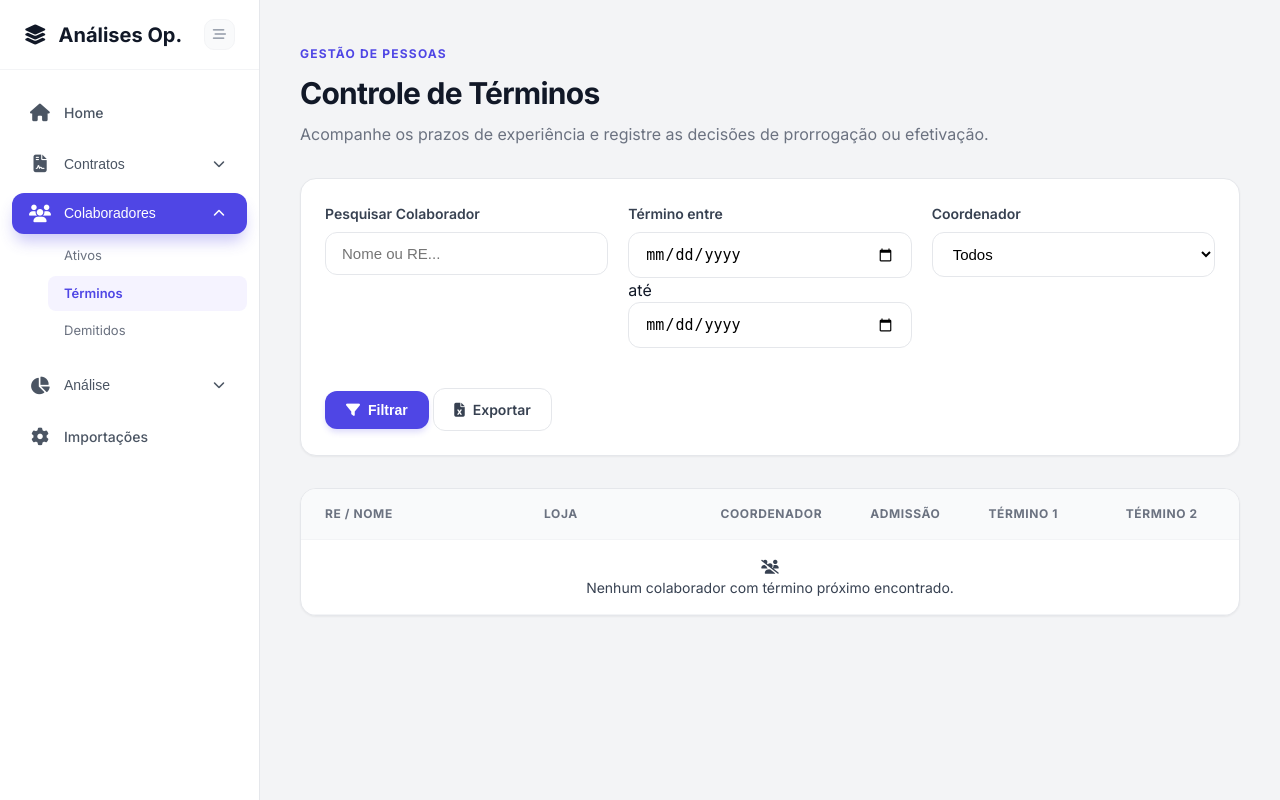
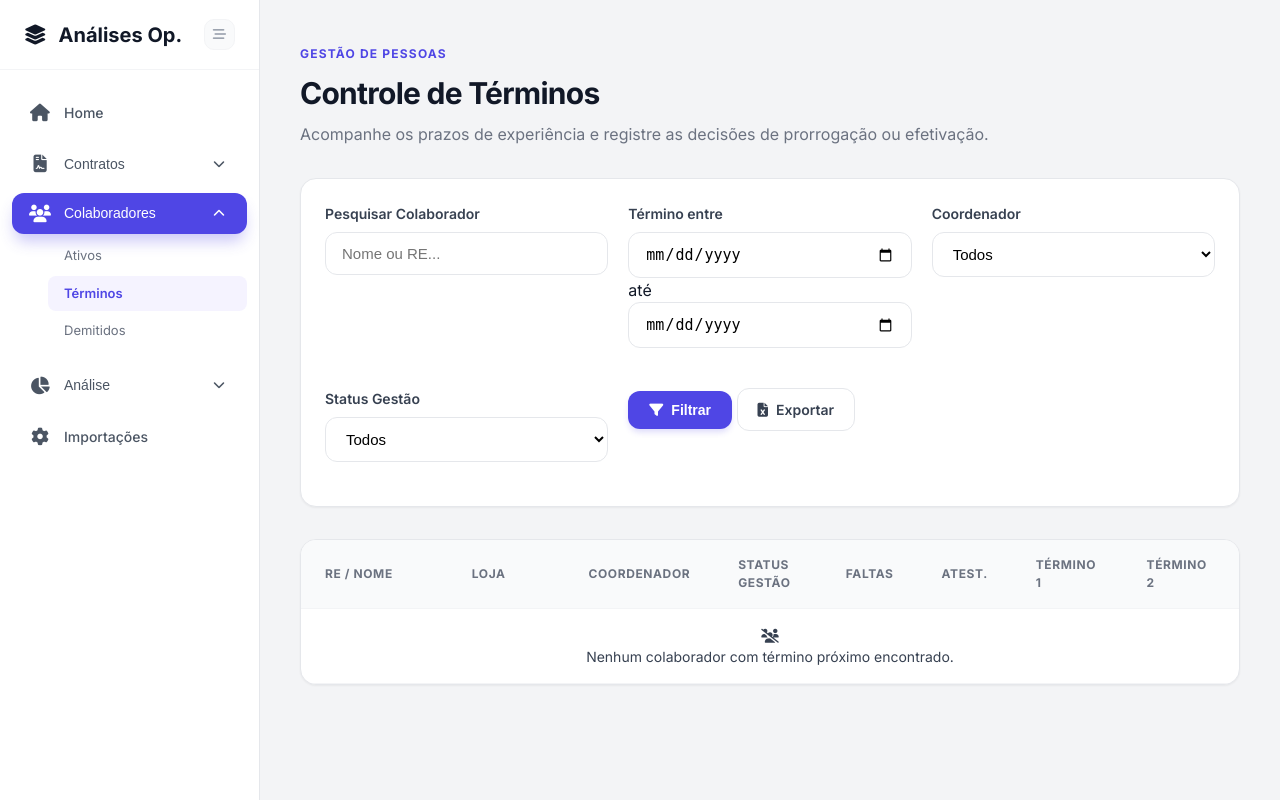
Before and after one commit to guisatoru/analises-operacionais, a Django app: page /colaboradores/terminos/ in a window 1280 px wide. Run offline with Django 5.2, Linux system fonts and the light colour scheme; data that the repository does not hold is empty.

Commit message:
feat: adiciona status gestao e dados geovictoria na tabela de terminos e exportacao

```diff
--- a/colaboradores/static/colaboradores/js/terminos_modal.js
+++ b/colaboradores/static/colaboradores/js/terminos_modal.js
@@ -45,8 +45,8 @@ document.addEventListener('DOMContentLoaded', function() {
             // Preenche histórico
             renderHistorico(data.history);
 
-            // Busca dados da GeoVictoria
-            fetchGeoVictoria(id);
+            // Preenche dados da GeoVictoria (já carregados na view)
+            fillGeoVictoria(data.faltas, data.atestados);
 
             // Abre o modal
             modal.classList.add('active');
@@ -54,36 +54,21 @@ document.addEventListener('DOMContentLoaded', function() {
         });
     });
 
-    // Função para buscar dados da GeoVictoria via AJAX
-    function fetchGeoVictoria(colaboradorId) {
+    // Função para preencher dados da GeoVictoria
+    function fillGeoVictoria(faltas, atestados) {
         const loading = document.getElementById('geoLoading');
         const dataDiv = document.getElementById('geoData');
         const errorDiv = document.getElementById('geoError');
         const faltasSpan = document.getElementById('geoFaltas');
         const atestadosSpan = document.getElementById('geoAtestados');
 
-        // Reset state
-        loading.classList.remove('hidden');
-        dataDiv.classList.add('hidden');
+        loading.classList.add('hidden');
         errorDiv.classList.add('hidden');
 
-        fetch(`/colaboradores/geovictoria/resumo/${colaboradorId}/`)
-            .then(response => {
-                if (!response.ok) return response.json().then(err => { throw err; });
-                return response.json();
-            })
-            .then(data => {
-                faltasSpan.textContent = data.faltas;
-                atestadosSpan.textContent = data.atestados;
+        faltasSpan.textContent = faltas;
+        atestadosSpan.textContent = atestados;
 
-                loading.classList.add('hidden');
-                dataDiv.classList.remove('hidden');
-            })
-            .catch(err => {
-                loading.classList.add('hidden');
-                errorDiv.textContent = err.error || 'Erro ao consultar GeoVictoria.';
-                errorDiv.classList.remove('hidden');
-            });
+        dataDiv.classList.remove('hidden');
     }
 
     // Função para renderizar as opções de rádio conforme a etapa
--- a/colaboradores/templates/colaboradores/terminos_list.html
+++ b/colaboradores/templates/colaboradores/terminos_list.html
@@ -42,14 +42,23 @@
                 {% endfor %}
             </select>
         </div>
+        <div class="form-group">
+            <label>Status Gestão</label>
+            <select name="status_gestao" class="form-control">
+                <option value="">Todos</option>
+                {% for opcao in status_gestao_opcoes %}
+                    <option value="{{ opcao }}" {% if status_gestao_query == opcao %}selected{% endif %}>{{ opcao }}</option>
+                {% endfor %}
+            </select>
+        </div>
         <div class="flex items-end gap-8">
             <button type="submit" class="btn btn-primary">
                 <i class="fa-solid fa-filter"></i> Filtrar
             </button>
-            <a href="{% url 'colaboradores:terminos_export' %}?search={{ search_query }}&data_filtro={{ data_filtro }}&data_fim={{ data_fim }}&coordenador={{ coordenador_query }}" class="btn btn-outline" title="Exportar para Excel">
+            <a href="{% url 'colaboradores:terminos_export' %}?search={{ search_query }}&data_filtro={{ data_filtro }}&data_fim={{ data_fim }}&coordenador={{ coordenador_query }}&status_gestao={{ status_gestao_query }}" class="btn btn-outline" title="Exportar para Excel">
                 <i class="fa-solid fa-file-excel"></i> Exportar
             </a>
-            {% if search_query or data_filtro or data_fim or coordenador_query %}
+            {% if search_query or data_filtro or data_fim or coordenador_query or status_gestao_query %}
             <a href="{% url 'colaboradores:terminos_list' %}" class="btn btn-outline">
                 Limpar
             </a>
@@ -64,12 +73,14 @@
         <table class="data-table">
             <thead>
                 <tr>
-                    <th style="width: 25%;">RE / Nome</th>
-                    <th style="width: 20%;">Loja</th>
-                    <th style="width: 15%;">Coordenador</th>
-                    <th style="width: 10%;">Admissão</th>
-                    <th style="width: 15%;">Término 1</th>
-                    <th style="width: 15%;">Término 2</th>
+                    <th style="width: 20%;">RE / Nome</th>
+                    <th style="width: 15%;">Loja</th>
+                    <th style="width: 12%;">Coordenador</th>
+                    <th style="width: 12%;">Status Gestão</th>
+                    <th style="width: 8%;">Faltas</th>
+                    <th style="width: 8%;">Atest.</th>
+                    <th style="width: 12%;">Término 1</th>
+                    <th style="width: 13%;">Término 2</th>
                 </tr>
             </thead>
             <tbody>
@@ -88,7 +99,15 @@
                     <td>
                         <span class="text-sm">{{ item.colaborador.loja.coordenador|default:"-" }}</span>
                     </td>
-                    <td class="text-sm">{{ item.colaborador.data_admissao|date:"d/m/Y" }}</td>
+                    <td class="text-sm">
+                        {{ item.colaborador.status_gestao|default:"-" }}
+                    </td>
+                    <td class="text-sm text-center">
+                        <span class="{% if item.faltas > 0 %}text-red-600 font-bold{% endif %}">{{ item.faltas }}</span>
+                    </td>
+                    <td class="text-sm text-center">
+                        <span class="{% if item.atestados > 0 %}text-amber-600 font-bold{% endif %}">{{ item.atestados }}</span>
+                    </td>
                     <td>
                         {% with status=item.state.statusControle etapa=item.state.etapaAtual %}
                         <div class="date-highlight
@@ -132,13 +151,13 @@
         </span>
         <div class="flex gap-8">
             {% if page_obj.has_previous %}
-                <a href="?page={{ page_obj.previous_page_number }}{% if search_query %}&search={{ search_query }}{% endif %}{% if data_filtro %}&data_filtro={{ data_filtro }}{% endif %}{% if data_fim %}&data_fim={{ data_fim }}{% endif %}{% if coordenador_query %}&coordenador={{ coordenador_query }}{% endif %}" class="btn btn-outline">Anterior</a>
+                <a href="?page={{ page_obj.previous_page_number }}{% if search_query %}&search={{ search_query }}{% endif %}{% if data_filtro %}&data_filtro={{ data_filtro }}{% endif %}{% if data_fim %}&data_fim={{ data_fim }}{% endif %}{% if coordenador_query %}&coordenador={{ coordenador_query }}{% endif %}{% if status_gestao_query %}&status_gestao={{ status_gestao_query }}{% endif %}" class="btn btn-outline">Anterior</a>
             {% else %}
                 <button disabled class="btn btn-outline opacity-50 cursor-not-allowed">Anterior</button>
             {% endif %}
 
             {% if page_obj.has_next %}
-                <a href="?page={{ page_obj.next_page_number }}{% if search_query %}&search={{ search_query }}{% endif %}{% if data_filtro %}&data_filtro={{ data_filtro }}{% endif %}{% if data_fim %}&data_fim={{ data_fim }}{% endif %}{% if coordenador_query %}&coordenador={{ coordenador_query }}{% endif %}" class="btn btn-outline">Próxima</a>
+                <a href="?page={{ page_obj.next_page_number }}{% if search_query %}&search={{ search_query }}{% endif %}{% if data_filtro %}&data_filtro={{ data_filtro }}{% endif %}{% if data_fim %}&data_fim={{ data_fim }}{% endif %}{% if coordenador_query %}&coordenador={{ coordenador_query }}{% endif %}{% if status_gestao_query %}&status_gestao={{ status_gestao_query }}{% endif %}" class="btn btn-outline">Próxima</a>
             {% else %}
                 <button disabled class="btn btn-outline opacity-50 cursor-not-allowed">Próxima</button>
             {% endif %}
@@ -157,6 +176,8 @@
             "etapaAtual": {{ item.state.etapaAtual }},
             "tipoTermino": "{{ item.state.tipoTermino }}",
             "encerrado": {% if item.state.encerrado %}true{% else %}false{% endif %},
+            "faltas": "{{ item.faltas }}",
+            "atestados": "{{ item.atestados }}",
             "history": [
                 {% for h in item.history %}
                 {
--- a/colaboradores/views.py
+++ b/colaboradores/views.py
@@ -68,6 +68,7 @@ def terminos_list(request):
     data_filtro = request.GET.get('data_filtro', '')
     data_fim = request.GET.get('data_fim', '')
     coordenador_query = request.GET.get('coordenador', '')
+    status_gestao_query = request.GET.get('status_gestao', '')
 
     today = date.today()
     processed_colaboradores = []
@@ -107,6 +108,12 @@ def terminos_list(request):
             if coordenador_query != loja_coordenador:
                 continue
 
+        # Filtro de Status Gestão
+        if status_gestao_query:
+            col_status_gestao = (colaborador.status_gestao or "").strip().upper()
+            if status_gestao_query.upper() != col_status_gestao:
+                continue
+
         if search_query:
             if search_query not in colaborador.nome.lower() and search_query not in colaborador.re.lower():
                 continue
@@ -121,12 +128,39 @@ def terminos_list(request):
     # Sort by the most recent relevant date (closest to today)
     processed_colaboradores.sort(key=lambda x: (x['relevant_date'] is None, x['relevant_date']))
 
-    paginator = Paginator(processed_colaboradores, 50)
+    paginator = Paginator(processed_colaboradores, 10) # Alterado de 50 para 10
     page_number = request.GET.get('page')
     page_obj = paginator.get_page(page_number)
 
+    # Buscar dados da GeoVictoria APENAS para os colaboradores da página atual
+    for item in page_obj:
+        colaborador = item['colaborador']
+        if colaborador.cpf:
+            try:
+                summary = geovictoria.get_timeoff_summary(
+                    colaborador.cpf,
+                    colaborador.data_admissao,
+                    today
+                )
+                if summary:
+                    item['faltas'] = summary.get('faltas', 0)
+                    item['atestados'] = summary.get('atestados', 0)
+                else:
+                    item['faltas'] = 0
+                    item['atestados'] = 0
+            except:
+                item['faltas'] = "Erro"
+                item['atestados'] = "Erro"
+        else:
+            item['faltas'] = "-"
+            item['atestados'] = "-"
+
     # Coordenadores únicos para o filtro
     coordenadores = Loja.objects.exclude(coordenador="").values_list('coordenador', flat=True).distinct().order_by('coordenador')
+
+    # Status Gestão únicos para o filtro
+    status_gestao_unicos = Colaborador.objects.exclude(status='D').exclude(cargo='AUXILIAR ADMINISTRAT').values_list('status_gestao', flat=True)
+    status_gestao_opcoes = sorted(list(set(s.strip().upper() for s in status_gestao_unicos if s and s.strip())))
 
     context = {
         'page_obj': page_obj,
@@ -134,7 +168,9 @@ def terminos_list(request):
         'data_filtro': data_filtro,
         'data_fim': data_fim,
         'coordenador_query': coordenador_query,
+        'status_gestao_query': status_gestao_query,
         'coordenadores': coordenadores,
+        'status_gestao_opcoes': status_gestao_opcoes,
         'titulo': 'Controle de Términos',
     }
     return render(request, 'colaboradores/terminos_list.html', context)
@@ -152,6 +188,7 @@ def exportar_terminos_excel(request):
     data_filtro = request.GET.get('data_filtro', '')
     data_fim = request.GET.get('data_fim', '')
     coordenador_query = request.GET.get('coordenador', '')
+    status_gestao_query = request.GET.get('status_gestao', '')
 
     today = date.today()
     data_rows = []
@@ -191,9 +228,32 @@ def exportar_terminos_excel(request):
             if coordenador_query != loja_coordenador:
                 continue
 
+        # Filtro de Status Gestão
+        if status_gestao_query:
+            col_status_gestao = (colaborador.status_gestao or "").strip().upper()
+            if status_gestao_query.upper() != col_status_gestao:
+                continue
+
         if search_query:
             if search_query not in colaborador.nome.lower() and search_query not in colaborador.re.lower():
                 continue
+
+        # Buscar dados da GeoVictoria para exportação
+        faltas = 0
+        atestados = 0
+        if colaborador.cpf:
+            try:
+                summary = geovictoria.get_timeoff_summary(
+                    colaborador.cpf,
+                    colaborador.data_admissao,
+                    today
+                )
+                if summary:
+                    faltas = summary.get('faltas', 0)
+                    atestados = summary.get('atestados', 0)
+            except:
+                faltas = "Erro"
+                atestados = "Erro"
 
         # Última observação do histórico
         ultima_obs = ""
@@ -211,6 +271,9 @@ def exportar_terminos_excel(request):
             'Término 2': colaborador.termino_2.strftime('%d/%m/%Y') if colaborador.termino_2 else "",
             'Fase Atual': state['tipoTermino'],
             'Status': state['statusControle'],
+            'Status Gestão': colaborador.status_gestao or "-",
+            'Faltas': faltas,
+            'Atestados': atestados,
             'Última Obs': ultima_obs,
         })
 
```
